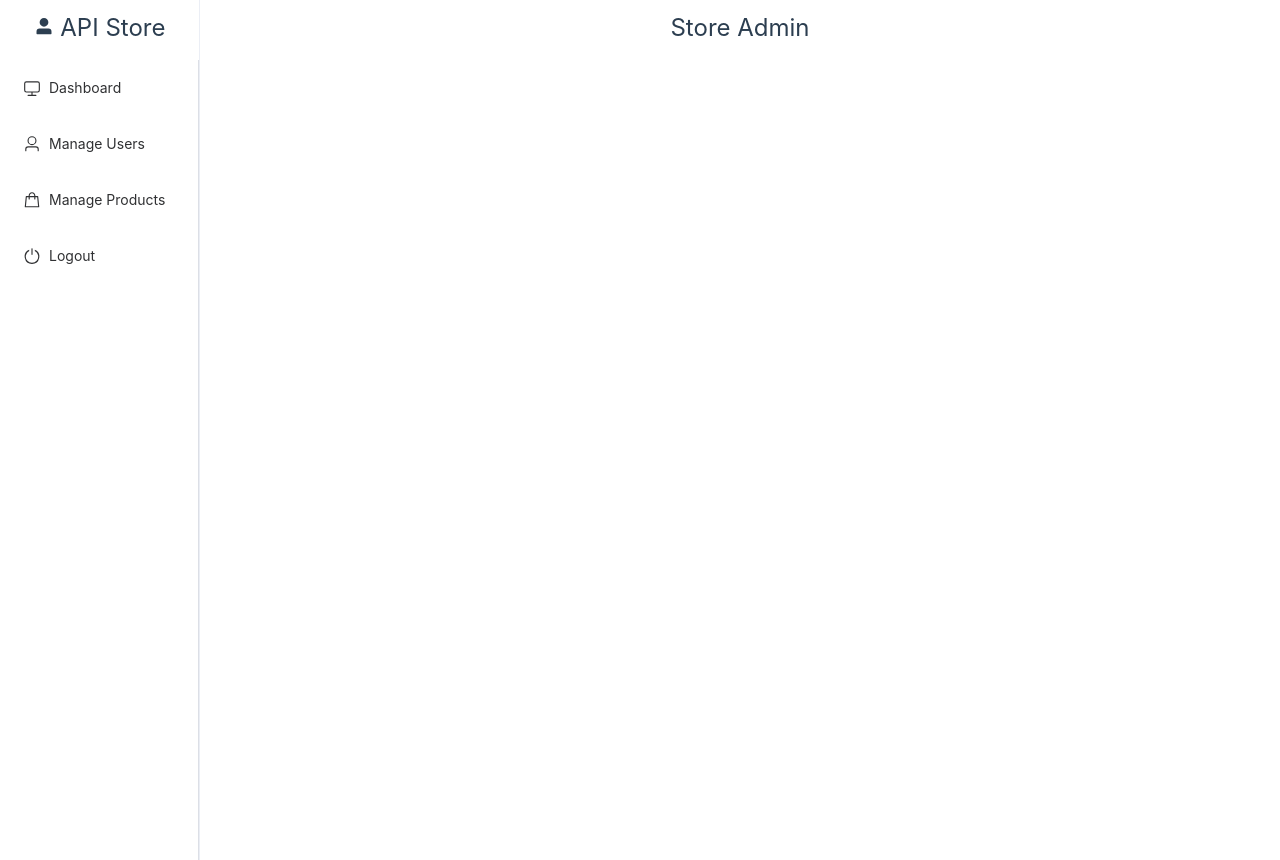
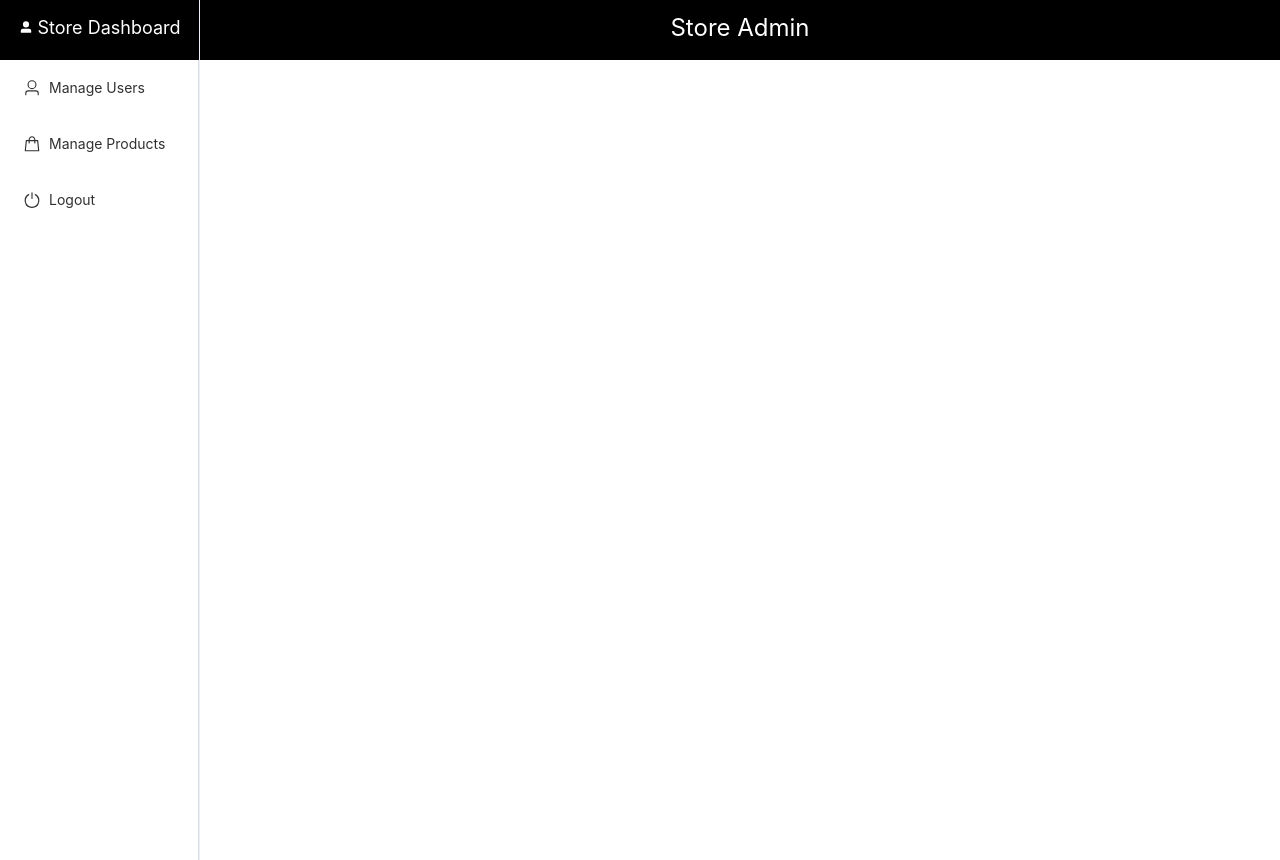
Before and after one commit to Dalandangg/api-project, a Vue app: page /store in a window 1280 px wide. Built offline with nearby package versions, Linux system fonts and the light colour scheme; the HTML template or start-up script is replaced by a standard one.

Commit message:
styling for manage product and add limit in getting products

```diff
--- a/src/App.vue
+++ b/src/App.vue
@@ -61,7 +61,6 @@ nav a:first-of-type {
     text-align: left;
     margin-left: -1rem;
     font-size: 1rem;
-
     padding: 1rem 0;
     margin-top: 1rem;
   }
--- a/src/assets/base.css
+++ b/src/assets/base.css
@@ -1,9 +1,5 @@
 /* color palette from <https://github.com/vuejs/theme> */
 :root {
-  --vt-c-white: #ffffff;
-  --vt-c-white-soft: #f8f8f8;
-  --vt-c-white-mute: #f2f2f2;
-
   --vt-c-black: #181818;
   --vt-c-black-soft: #222222;
   --vt-c-black-mute: #282828;
@@ -61,7 +57,7 @@
 body {
   min-height: 100vh;
   color: var(--color-text);
-  background: var(--color-background);
+
   transition:
     color 0.5s,
     background-color 0.5s;
--- a/src/components/ComponentsStore/ProductManagement.vue
+++ b/src/components/ComponentsStore/ProductManagement.vue
@@ -2,7 +2,7 @@
   <div>
     <el-button type="primary" @click="showForm = true">Add Product</el-button>
 
-    <el-table :data="products" style="width: 100%">
+    <el-table :data="products" stripe>
       <el-table-column prop="id" label="ID" />
       <el-table-column prop="title" label="Title" />
       <el-table-column prop="price" label="Price" />
@@ -94,6 +94,6 @@ img {
   width: 60px;
   height: 60px;
   object-fit: contain;
-  border-radius: 8px;
+  border-radius: 10px;
 }
 </style>
--- a/src/components/ComponentsStore/StoreDashboard.vue
+++ /dev/null
@@ -1 +0,0 @@
-<template>Store Dashboard</template>
--- a/src/composables/ComposablesStore/useStoreProducts.ts
+++ b/src/composables/ComposablesStore/useStoreProducts.ts
@@ -18,7 +18,7 @@ export function useStoreProducts() {
   async function fetchProducts() {
     loading.value = true
     try {
-      const res = await axios.get('https://fakestoreapi.com/products')
+      const res = await axios.get('https://fakestoreapi.com/products?limit=13')
       products.value = res.data
     } catch (err) {
       console.error('Failed to fetch products', err)
--- a/src/router/index.ts
+++ b/src/router/index.ts
@@ -14,10 +14,6 @@ const router = createRouter({
       meta: { required: true, role: 'store' },
       children: [
         {
-          path: 'dashboard',
-          component: () => import('@/components/ComponentsStore/StoreDashboard.vue'),
-        },
-        {
           path: 'users',
           component: () => import('@/components/ComponentsStore/UserManagement.vue'),
         },
--- a/src/views/HomeView.vue
+++ b/src/views/HomeView.vue
@@ -25,7 +25,7 @@ watch(
   (user) => {
     if (user) {
       if (user.type === 'store-owner') {
-        router.push('/store')
+        router.push('/store/users')
       } else {
         router.push('/landing')
       }
@@ -38,7 +38,7 @@ onMounted(() => {
   console.log('MOUNTED user:', auth.user)
   if (auth.user) {
     if (auth.user.type === 'store-owner') {
-      router.push('/store')
+      router.push('/store/users')
     } else {
       router.push('/landing')
     }
--- a/src/views/ViewsStore/StoreHome.vue
+++ b/src/views/ViewsStore/StoreHome.vue
@@ -2,18 +2,14 @@ StoreHome.vue
 <template>
   <el-container>
     <!-- Sidebar Navigation -->
-    <el-aside style="width: 200px">
+    <el-aside style="width: 200px; color: white">
       <div class="nav-header">
-        <el-icon size="20">
+        <el-icon size="14">
           <UserFilled />
         </el-icon>
-        API Store
+        Store Dashboard
       </div>
       <el-menu style="height: 100vh" :default-active="activeMenu" @select="handleMenuSelect" router>
-        <el-menu-item index="/store/dashboard">
-          <el-icon><Monitor /></el-icon>
-          <span>Dashboard</span>
-        </el-menu-item>
         <el-menu-item index="/store/users">
           <el-icon><User /></el-icon>
           <span>Manage Users</span>
@@ -31,10 +27,18 @@ StoreHome.vue
 
     <!-- Main Content Area -->
     <el-container>
-      <el-header style="font-size: 24px; line-height: 55px; text-align: center">
+      <el-header
+        style="
+          font-size: 24px;
+          line-height: 55px;
+          text-align: center;
+          background-color: black;
+          color: white;
+        "
+      >
         {{ pageTitle }}
       </el-header>
-      <el-main> <router-view /></el-main>
+      <el-main><router-view /></el-main>
     </el-container>
   </el-container>
 </template>
@@ -43,7 +47,7 @@ StoreHome.vue
 import { ref, computed, watch } from 'vue'
 import { useRouter, useRoute } from 'vue-router'
 import { useAuthStore } from '@/stores/StoreCustomer/auth.ts'
-import { Monitor, User, Goods, SwitchButton, UserFilled } from '@element-plus/icons-vue'
+import { User, Goods, SwitchButton, UserFilled } from '@element-plus/icons-vue'
 
 const router = useRouter()
 const route = useRoute()
@@ -75,6 +79,10 @@ function logout() {
 </script>
 
 <style scoped>
+.container {
+  display: flex;
+  min-height: 100vh;
+}
 .el-aside {
   border-right: 1px solid #ebeef5;
 }
@@ -84,7 +92,8 @@ function logout() {
 .nav-header {
   height: 60px;
   text-align: center;
-  font-size: 24px;
+  font-size: 18px;
   line-height: 55px;
+  background-color: black;
 }
 </style>
```
